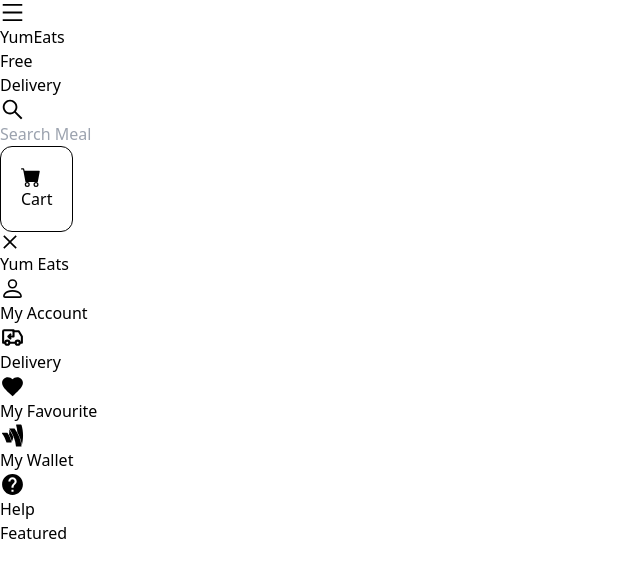
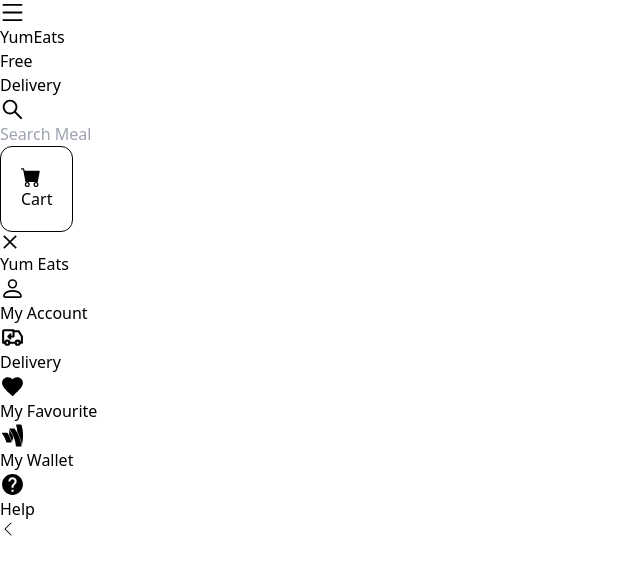
Before and after one commit to rifatjayed/Food_App, a React (Vite) app: page / in a window 1280 px wide. Shown: the top 578 px of the page, without its empty margins (0-640 px from the left). Built offline with nearby package versions, Linux system fonts and the light colour scheme; grey boxes are pictures that could not be loaded.

Commit message:
slider work

```diff
--- a/src/Components/Featured.jsx
+++ b/src/Components/Featured.jsx
@@ -1,9 +1,31 @@
-import React from 'react';
+import React, { useState } from 'react';
+
+import { BsChevronLeft, BsChevronRight  } from "react-icons/bs";
+
 
 const Featured = () => {
+
+    const sliders= [
+        {
+          url: 'https://res.cloudinary.com/ehizeex-shop/image/upload/v1672672076/NetflixApp/burger_emxbtv.jpg'
+        },
+        {
+          url: 'https://res.cloudinary.com/ehizeex-shop/image/upload/v1672672452/NetflixApp/pizza_osjb4f.jpg'
+        },
+        {
+          url: 'https://res.cloudinary.com/ehizeex-shop/image/upload/v1672672612/NetflixApp/ric_a4ewxo.jpg',
+        },
+
+    ]
+
+    const [currentIndex, setcurrentIndex]= useState(0)
     return (
-        <div>
-            <h1>Featured</h1>
+        <div className='max-w-[1520px] h-[500px] w-full py-4 px-4 relative'>
+         <div className='w-full h-full rounded-2xl bg-center bg-cover duration-500' style={{backgroundImage:`url(${sliders[currentIndex].url})`}}></div>
+<div className='absolute top-[50%] -translate-x-0 translate-y-[-50%] right-5 text-2xl rounded-full p-2 bg-orange-700 text-white cursor-pointer'>
+    <BsChevronLeft></BsChevronLeft>
+</div>
+
         </div>
     );
 };
```
